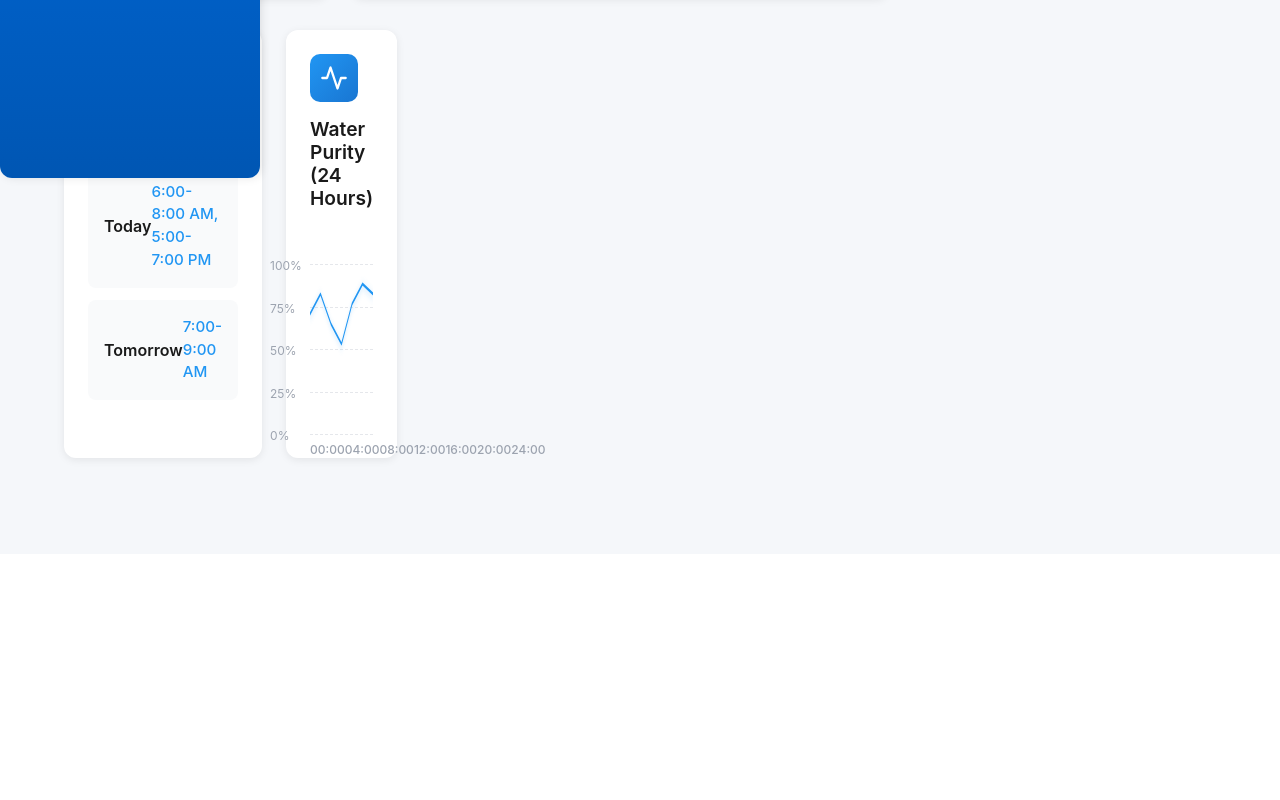
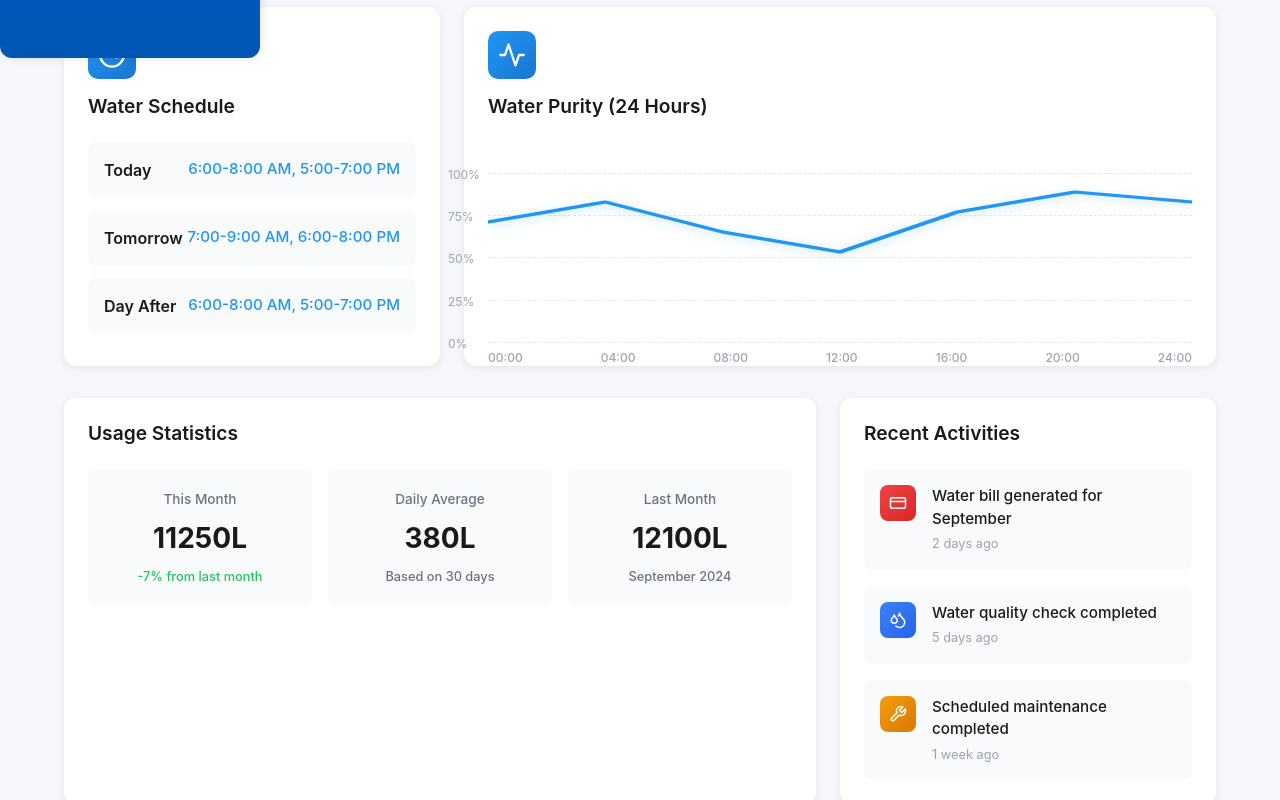
Before and after one commit to sushanthkulal/pipeline, a React (Vite) app: page /user-dashboard in a window 1280 px wide. Shown: the part 622-1422 px from the top of the page. Before the commit the page ends 1176 px from the top, so only its background shows below. Built offline with nearby package versions, Linux system fonts and the light colour scheme.

Commit message:
Updated UserDashboard.css

```diff
--- a/src/components/dashboard/HomePage.css
+++ b/src/components/dashboard/HomePage.css
@@ -348,6 +348,153 @@
   }
 }
 
+.bottom-section {
+  display: grid;
+  grid-template-columns: 2fr 1fr;
+  gap: 1.5rem;
+  margin-bottom: 2rem;
+}
+
+.stats-overview,
+.activity-feed {
+  background: white;
+  border-radius: 12px;
+  padding: 1.5rem;
+  box-shadow: 0 2px 8px rgba(0, 0, 0, 0.08);
+}
+
+.stats-overview h3,
+.activity-feed h3 {
+  font-size: 1.2rem;
+  font-weight: 600;
+  color: #1a1a1a;
+  margin: 0 0 1.5rem 0;
+}
+
+.stats-grid {
+  display: grid;
+  grid-template-columns: repeat(3, 1fr);
+  gap: 1rem;
+}
+
+.stat-card {
+  background: #f9fafb;
+  border-radius: 8px;
+  padding: 1.25rem;
+  text-align: center;
+}
+
+.stat-label {
+  font-size: 0.85rem;
+  color: #6b7280;
+  margin-bottom: 0.5rem;
+  font-weight: 500;
+}
+
+.stat-value {
+  font-size: 1.75rem;
+  font-weight: 700;
+  color: #1a1a1a;
+  margin-bottom: 0.5rem;
+}
+
+.stat-change {
+  font-size: 0.8rem;
+  font-weight: 500;
+}
+
+.stat-change.positive {
+  color: #22c55e;
+}
+
+.stat-change.negative {
+  color: #ef4444;
+}
+
+.stat-change.neutral {
+  color: #6b7280;
+}
+
+.activity-list {
+  display: flex;
+  flex-direction: column;
+  gap: 1rem;
+}
+
+.activity-item {
+  display: flex;
+  align-items: flex-start;
+  gap: 1rem;
+  padding: 1rem;
+  background: #f9fafb;
+  border-radius: 8px;
+  transition: all 0.2s ease;
+}
+
+.activity-item:hover {
+  background: #f3f4f6;
+  transform: translateX(4px);
+}
+
+.activity-icon {
+  width: 36px;
+  height: 36px;
+  border-radius: 8px;
+  display: flex;
+  align-items: center;
+  justify-content: center;
+  flex-shrink: 0;
+}
+
+.activity-icon.bill {
+  background: linear-gradient(135deg, #ef4444 0%, #dc2626 100%);
+  color: white;
+}
+
+.activity-icon.quality {
+  background: linear-gradient(135deg, #3b82f6 0%, #2563eb 100%);
+  color: white;
+}
+
+.activity-icon.maintenance {
+  background: linear-gradient(135deg, #f59e0b 0%, #d97706 100%);
+  color: white;
+}
+
+.activity-content {
+  flex: 1;
+}
+
+.activity-message {
+  font-size: 0.95rem;
+  color: #1a1a1a;
+  font-weight: 500;
+  margin-bottom: 0.25rem;
+}
+
+.activity-time {
+  font-size: 0.8rem;
+  color: #9ca3af;
+}
+
+.fade-in.delay-4 {
+  animation-delay: 0.4s;
+}
+
+.fade-in.delay-5 {
+  animation-delay: 0.5s;
+}
+
+@media (max-width: 1024px) {
+  .bottom-section {
+    grid-template-columns: 1fr;
+  }
+
+  .stats-grid {
+    grid-template-columns: 1fr;
+  }
+}
+
 @media (max-width: 768px) {
   .quality-grid {
     grid-template-columns: repeat(2, 1fr);
@@ -359,4 +506,8 @@
   .purity-graph-card {
     padding: 1.5rem;
   }
+
+  .stats-grid {
+    grid-template-columns: 1fr;
+  }
 }
--- a/src/components/dashboard/HomePage.tsx
+++ b/src/components/dashboard/HomePage.tsx
@@ -1,10 +1,13 @@
-import { Droplets, TrendingUp, Clock, Activity } from 'lucide-react'
+import { Droplets, TrendingUp, Clock, Activity, CreditCard, Wrench } from 'lucide-react'
 import './HomePage.css'
 
 const HomePage = () => {
   const waterData = {
     limit: 500,
-    used: 375
+    used: 375,
+    currentMonth: 11250,
+    lastMonth: 12100,
+    average: 380
   }
 
   const qualityData = {
@@ -16,7 +19,8 @@ const HomePage = () => {
 
   const schedule = {
     today: '6:00-8:00 AM, 5:00-7:00 PM',
-    tomorrow: '7:00-9:00 AM'
+    tomorrow: '7:00-9:00 AM, 6:00-8:00 PM',
+    dayAfterTomorrow: '6:00-8:00 AM, 5:00-7:00 PM'
   }
 
   const purityData = [
@@ -29,7 +33,14 @@ const HomePage = () => {
     { time: '24:00', purity: 94 }
   ]
 
+  const recentActivities = [
+    { type: 'bill', message: 'Water bill generated for September', time: '2 days ago' },
+    { type: 'quality', message: 'Water quality check completed', time: '5 days ago' },
+    { type: 'maintenance', message: 'Scheduled maintenance completed', time: '1 week ago' }
+  ]
+
   const usagePercentage = Math.round((waterData.used / waterData.limit) * 100)
+  const monthlyChange = Math.round(((waterData.currentMonth - waterData.lastMonth) / waterData.lastMonth) * 100)
 
   const calculateQualityScore = (param: number, max: number) => {
     return Math.min((param / max) * 100, 100)
@@ -158,6 +169,10 @@ const HomePage = () => {
               <span className="day">Tomorrow</span>
               <span className="time">{schedule.tomorrow}</span>
             </div>
+            <div className="schedule-item">
+              <span className="day">Day After</span>
+              <span className="time">{schedule.dayAfterTomorrow}</span>
+            </div>
           </div>
         </div>
 
@@ -188,6 +203,50 @@ const HomePage = () => {
           </div>
         </div>
       </div>
+
+      <div className="bottom-section">
+        <div className="stats-overview fade-in delay-4">
+          <h3>Usage Statistics</h3>
+          <div className="stats-grid">
+            <div className="stat-card">
+              <div className="stat-label">This Month</div>
+              <div className="stat-value">{waterData.currentMonth}L</div>
+              <div className={`stat-change ${monthlyChange < 0 ? 'positive' : 'negative'}`}>
+                {monthlyChange > 0 ? '+' : ''}{monthlyChange}% from last month
+              </div>
+            </div>
+            <div className="stat-card">
+              <div className="stat-label">Daily Average</div>
+              <div className="stat-value">{waterData.average}L</div>
+              <div className="stat-change neutral">Based on 30 days</div>
+            </div>
+            <div className="stat-card">
+              <div className="stat-label">Last Month</div>
+              <div className="stat-value">{waterData.lastMonth}L</div>
+              <div className="stat-change neutral">September 2024</div>
+            </div>
+          </div>
+        </div>
+
+        <div className="activity-feed fade-in delay-5">
+          <h3>Recent Activities</h3>
+          <div className="activity-list">
+            {recentActivities.map((activity, index) => (
+              <div key={index} className="activity-item">
+                <div className={`activity-icon ${activity.type}`}>
+                  {activity.type === 'bill' && <CreditCard size={18} />}
+                  {activity.type === 'quality' && <Droplets size={18} />}
+                  {activity.type === 'maintenance' && <Wrench size={18} />}
+                </div>
+                <div className="activity-content">
+                  <div className="activity-message">{activity.message}</div>
+                  <div className="activity-time">{activity.time}</div>
+                </div>
+              </div>
+            ))}
+          </div>
+        </div>
+      </div>
     </div>
   )
 }
--- a/src/pages/UserDashboard.css
+++ b/src/pages/UserDashboard.css
@@ -52,11 +52,11 @@
 .dashboard-container {
   max-width: 1400px;
   margin: 0 auto;
-  display: grid;
-  grid-template-columns: 280px 1fr;
+  display: flex;
   gap: 2rem;
   padding: 2rem;
   min-height: calc(100vh - 80px);
+  align-items: flex-start;
 }
 
 .dashboard-sidebar {
@@ -64,9 +64,12 @@
   border-radius: 12px;
   padding: 1.5rem;
   box-shadow: 0 2px 8px rgba(0, 0, 0, 0.08);
-  height: fit-content;
+  width: 280px;
+  flex-shrink: 0;
   position: sticky;
   top: 100px;
+  max-height: calc(100vh - 120px);
+  overflow-y: auto;
 }
 
 .user-info {
@@ -103,6 +106,13 @@
   font-size: 0.85rem;
   color: #6b7280;
   margin: 0;
+  line-height: 1.4;
+}
+
+.user-details p.village-name {
+  font-size: 0.8rem;
+  color: #9ca3af;
+  margin-top: 0.125rem;
 }
 
 .dashboard-menu {
@@ -147,6 +157,9 @@
   background: transparent;
   min-height: 600px;
   animation: fadeIn 0.5s ease-in;
+  flex: 1;
+  width: 100%;
+  overflow-x: hidden;
 }
 
 @keyframes fadeIn {
@@ -160,12 +173,14 @@
 
 @media (max-width: 1024px) {
   .dashboard-container {
-    grid-template-columns: 1fr;
+    flex-direction: column;
   }
 
   .dashboard-sidebar {
     position: relative;
     top: 0;
+    width: 100%;
+    max-height: none;
   }
 
   .dashboard-menu {
--- a/src/pages/UserDashboard.tsx
+++ b/src/pages/UserDashboard.tsx
@@ -60,10 +60,11 @@ const UserDashboard = () => {
       <div className="dashboard-container">
         <div className="dashboard-sidebar">
           <div className="user-info">
-            <div className="user-avatar">U</div>
+            <div className="user-avatar">RK</div>
             <div className="user-details">
-              <h3>User</h3>
-              <p>H-123, Sample Village</p>
+              <h3>Rajesh Kumar</h3>
+              <p>H-456, Ward 3</p>
+              <p className="village-name">Dharampur Village</p>
             </div>
           </div>
 
```
